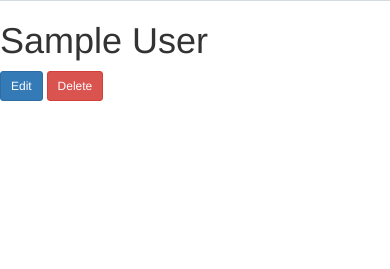
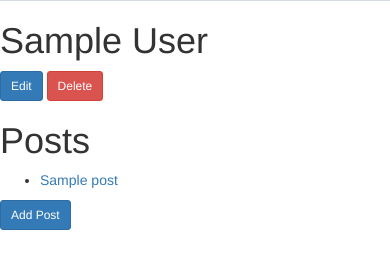
Before and after one commit to allisonwchan/springboard, a Flask app: page /users/1 in a window 390 px wide; the page is wider, and only the part inside the window is pictured. Shown: the part 299-568 px from the top of that part. Run offline with Flask 3, Linux system fonts and the light colour scheme; tables that the repository leaves empty hold one stand-in row (values such as "Sample post"); grey boxes marked "Sample" are stand-in pictures.

Commit message:
add new model

```diff
--- a/flask-blogly/app.py
+++ b/flask-blogly/app.py
@@ -1,6 +1,6 @@
-from flask import Flask, request, redirect, render_template
+from flask import Flask, request, redirect, render_template, flash
 from flask_debugtoolbar import DebugToolbarExtension
-from models import db, connect_db, User
+from models import db, connect_db, User, Post
 
 app = Flask(__name__)
 app.config['SQLALCHEMY_DATABASE_URI'] = "postgresql:///blogly"
@@ -61,7 +61,8 @@ def users_show(user_id):
     """Show a page with info on a specific user"""
 
     user = User.query.get_or_404(user_id)
-    return render_template('user-info.html', user=user)
+    posts = Post.query.filter_by(user_id=user_id).all()
+    return render_template('user-info.html', user=user, posts=posts)
 
 
 @app.route('/users/<int:user_id>/edit')
@@ -96,3 +97,77 @@ def users_destroy(user_id):
     db.session.commit()
 
     return redirect("/users")
+
+
+##############################################################################
+# Post route
+
+
+@app.route('/users/<int:user_id>/posts/new')
+def show_post_form(user_id):
+    """Show form for adding a new post."""
+
+    user = User.query.get_or_404(user_id)
+    return render_template('new-post.html', user=user)
+
+
+@app.route('/users/<int:user_id>/posts/new', methods=['POST'])
+def post_add(user_id):
+    """Handle form submission for adding a post."""
+
+    user = User.query.get_or_404(user_id)
+
+    new_post = Post(
+        title=request.form['title'],
+        content=request.form['content'],
+        user=user
+    )
+
+    db.session.add(new_post)
+    db.session.commit()
+    flash(f"Post '{new_post.title}' added.")
+
+    return redirect(f'/users/{user_id}')
+
+
+@app.route('/posts/<int:post_id>')
+def show_post(post_id):
+    """Show a post."""
+
+    post = Post.query.get_or_404(post_id)
+    return render_template('post-detail.html', post=post)
+
+
+@app.route('/posts/<int:post_id>/edit')
+def show_edit_post(post_id):
+    """Show form to edit a post."""
+
+    post = Post.query.get_or_404(post_id)
+    return render_template('edit-post.html', post=post)
+
+
+@app.route('/posts/<int:post_id>/edit', methods=['POST'])
+def update_post(post_id):
+    """Handle editing of a post."""
+
+    post = Post.query.get_or_404(post_id)
+    post.title = request.form['title']
+    post.content = request.form['content']
+
+    db.session.add(post)
+    db.session.commit()
+    flash(f"Post '{post.title}' edited.")
+
+    return redirect(f'/users/{post.user_id}')
+
+
+@app.route('/posts/<int:post_id>/delete', methods=['POST'])
+def delete_post(post_id):
+    """Handle deleting of a post."""
+
+    post = Post.query.get_or_404(post_id)
+    db.session.delete(post)
+    db.session.commit()
+    flash(f"Post '{post.title} deleted.")
+
+    return redirect(f'/users')
--- a/flask-blogly/models.py
+++ b/flask-blogly/models.py
@@ -1,4 +1,5 @@
 from flask_sqlalchemy import SQLAlchemy
+import datetime
 
 db = SQLAlchemy()
 
@@ -22,6 +23,18 @@ class User(db.Model):
         return f"{self.first_name} {self.last_name}"
 
 
+class Post(db.Model):
+    """User post."""
+
+    __tablename__ = "posts"
+
+    id = db.Column(db.Integer, primary_key=True)
+    title = db.Column(db.Text, nullable=False)
+    content = db.Column(db.Text, nullable=False)
+    created_at = db.Column(db.DateTime, nullable=False, default=datetime.datetime.now)
+    user_id = db.Column(db.Integer, db.ForeignKey('users.id'), nullable=False)
+
+
 def connect_db(app):
     """Connect this database to provided Flask app."""
 
--- a/flask-blogly/templates/user-info.html
+++ b/flask-blogly/templates/user-info.html
@@ -1,6 +1,6 @@
 {% extends 'base.html' %}
 
-{% block title %}{{ user.full_name }}{% endblock %}}
+{% block title %}{{ user.full_name }}{% endblock %}
 
 {% block content %}
 
@@ -29,6 +29,27 @@
     </form>
 
   </div>
+
+  <div class="col-sm-10 col-12">
+    <h1>Posts</h1>
+
+    <ul>
+      {% for post in posts %}
+      <li>
+        <a href="/posts/{{ post.id }}">{{ post.title }}</a>
+      </li>
+      {% endfor %}
+    </ul>
+    <form>
+      <button class="btn btn-primary btn-sm"
+              formaction="/users/{{ user.id }}/posts/new"
+              formmethod="GET">Add Post
+      </button>
+    </form>
+
+  </div>
+
+
 </div>
 
 {% endblock %}
```
Also changed, not shown: flask-blogly/templates/edit-post.html (added, +39 -0 lines), flask-blogly/templates/new-post.html (added, +41 -0 lines), flask-blogly/templates/post-detail.html (added, +31 -0 lines).
